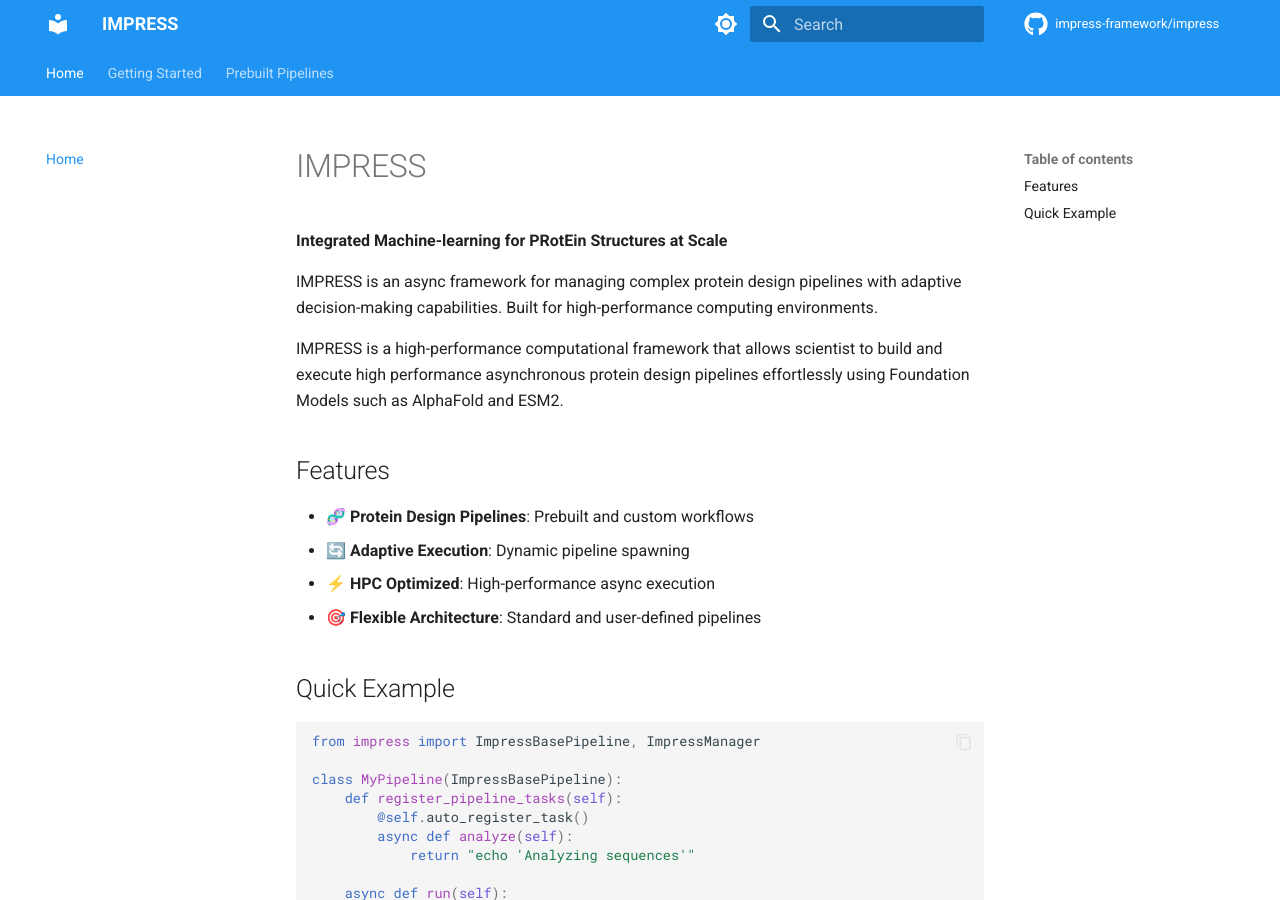
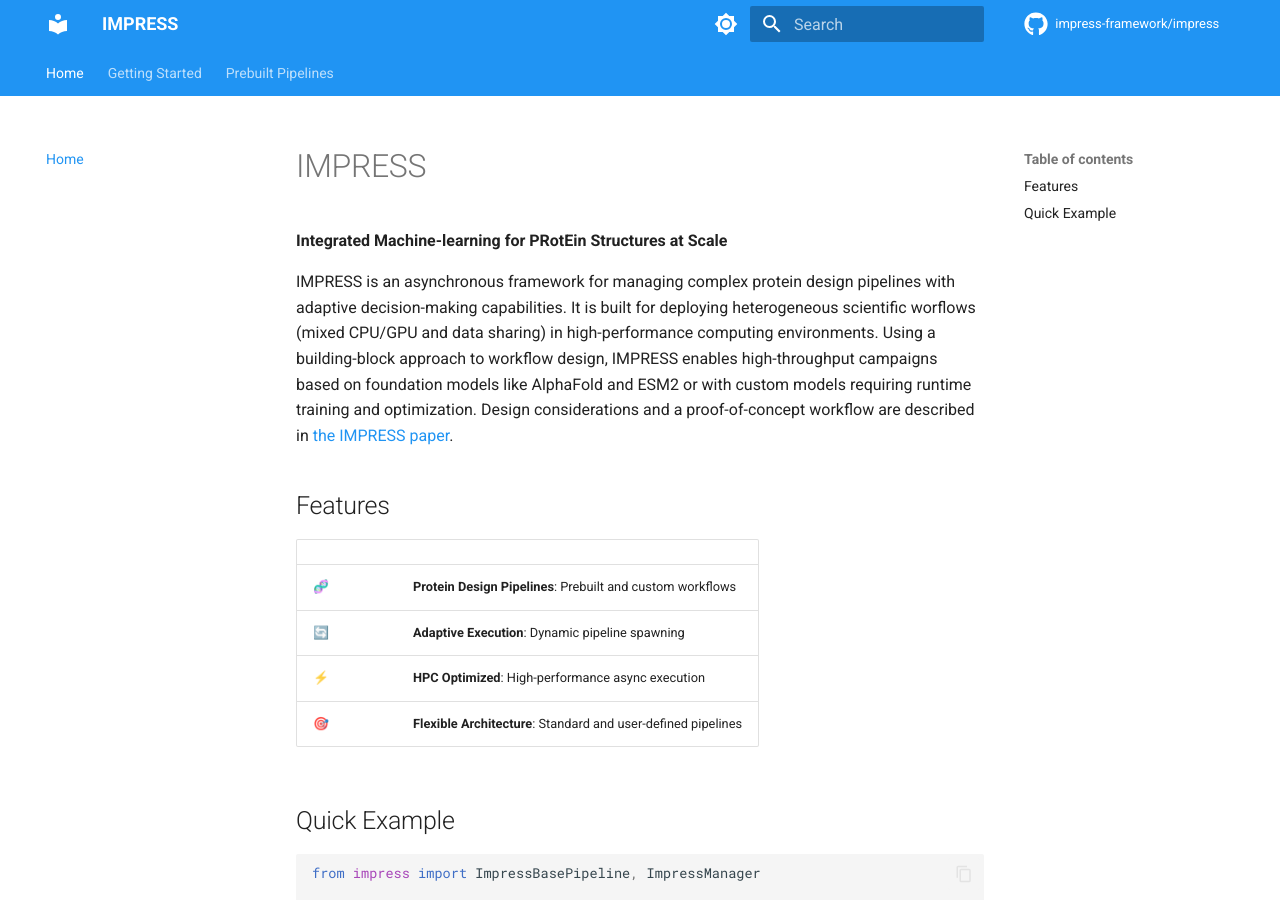
Before and after one commit to radical-collaboration/IMPRESS, an MkDocs documentation site: the page built from docs/index.md, in a window 1280 px wide and 900 px high. Built offline with MkDocs 1.6.1 and Material for MkDocs 9.7.7, drawn with Linux system fonts in a browser that asks for light colours; comment, search, counter and statistics services are not loaded; the version menu is left out.

Commit message:
edit main page

````diff
--- a/docs/index.md
+++ b/docs/index.md
@@ -2,19 +2,19 @@
 
 **Integrated Machine-learning for PRotEin Structures at Scale**
 
-IMPRESS is an async framework for managing complex protein design pipelines with adaptive decision-making capabilities. Built for high-performance computing environments.
+IMPRESS is an asynchronous framework for managing complex protein design pipelines with adaptive decision-making capabilities. It is built for deploying heterogeneous scientific worflows (mixed CPU/GPU and data sharing) in high-performance computing environments. Using a building-block approach to workflow design, IMPRESS enables high-throughput campaigns based on foundation models like AlphaFold and ESM2 or with custom models requiring runtime training and optimization. Design considerations and a proof-of-concept workflow are described in [the IMPRESS paper](https://link/to/arxiv).
 
-IMPRESS is a high-performance computational framework that allows scientist to build and execute high performance asynchronous protein design pipelines effortlessly using Foundation Models such as AlphaFold and ESM2.
 
 ## Features
+|<!-- -->|<!-- -->|
+| ----------- | ----------- |
+|🧬|**Protein Design Pipelines**: Prebuilt and custom workflows|
+|🔄|**Adaptive Execution**: Dynamic pipeline spawning|
+|⚡|**HPC Optimized**: High-performance async execution|
+|🎯| **Flexible Architecture**: Standard and user-defined pipelines|
 
-- 🧬 **Protein Design Pipelines**: Prebuilt and custom workflows
-- 🔄 **Adaptive Execution**: Dynamic pipeline spawning
-- ⚡ **HPC Optimized**: High-performance async execution
-- 🎯 **Flexible Architecture**: Standard and user-defined pipelines
 
 ## Quick Example
-
 ```python
 from impress import ImpressBasePipeline, ImpressManager
 
````
